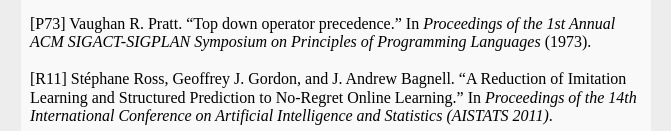
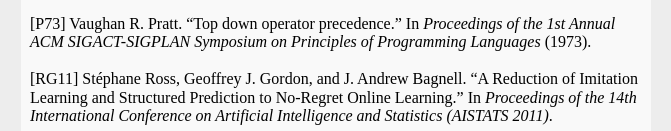
Before and after one commit to peterhj/peterhj.github.io, a plain HTML site: page notes/parse.html in a window 1280 px wide. Shown: the part 3938-4069 px from the top of the page, 304-975 px from the left. Drawn offline with Linux system fonts and the light colour scheme.

Commit message:
Fix ref link.

```diff
--- a/notes/parse.html
+++ b/notes/parse.html
@@ -414,7 +414,7 @@
 </span>
 <br><br>
 
-<span id="R11">[R11]
+<span id="RG11">[RG11]
 St&eacute;phane Ross, Geoffrey J. Gordon, and J. Andrew Bagnell.
 &ldquo;A Reduction of Imitation Learning and Structured Prediction to No-Regret Online Learning.&rdquo;
 In <em>Proceedings of the 14th International Conference on Artificial Intelligence and Statistics (AISTATS 2011)</em>.
```
